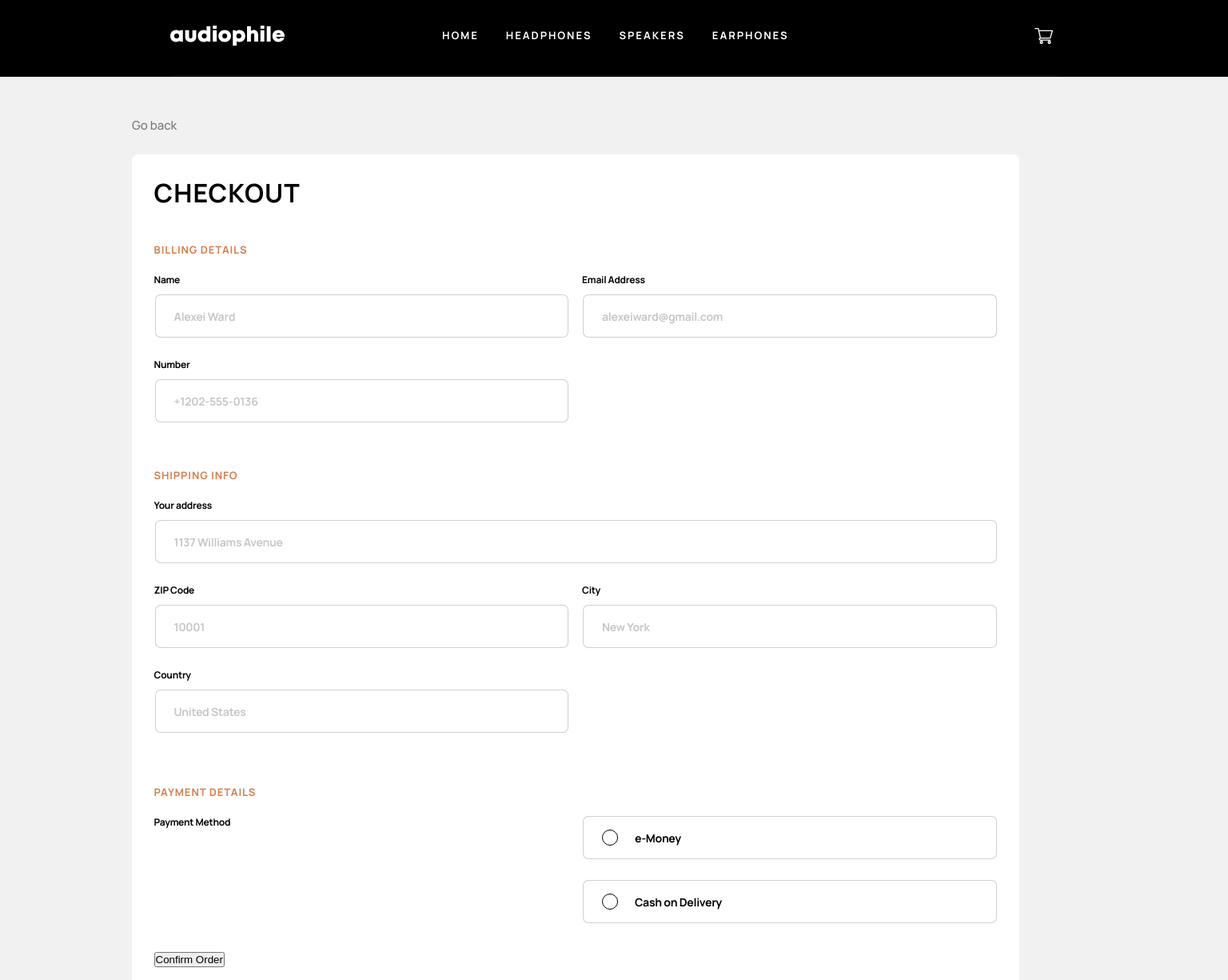
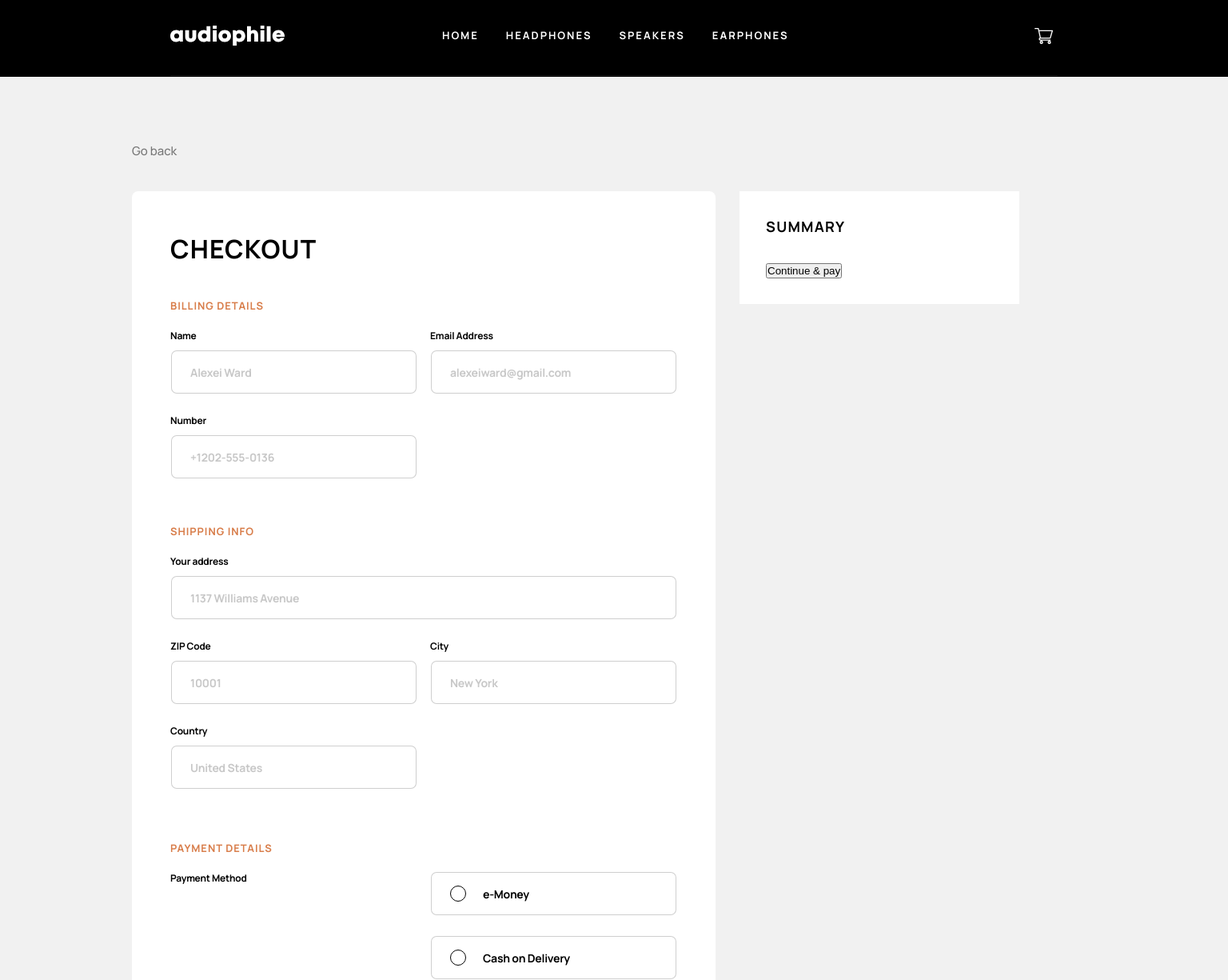
Before and after one commit to HeadYZ/Audiophile, a React (Vite) app: page /checkout in a window 1536 px wide. Shown: the top 1225 px of the page at 80% size. Built offline with nearby package versions, Linux system fonts and the light colour scheme.

Commit message:
stylig checkout summer

```diff
--- a/src/components/Checkout/CheckoutSummary.jsx
+++ b/src/components/Checkout/CheckoutSummary.jsx
@@ -1,11 +1,15 @@
 import classes from './CheckoutSummary.module.scss'
+import CheckoutSummaryItem from './CheckoutSummaryItem'
 
 export default function CheckoutSummary() {
 	return (
 		<div className={classes.checkout__summary}>
-
+			<h2 className={classes['checkout__summary-h2']}>Summary</h2>
+			<ul>
+				<CheckoutSummaryItem />
+			</ul>
 			<button type='submit' className={classes.checkout__submit}>
-				Confirm Order
+				Continue & pay
 			</button>
 		</div>
 	)
--- a/src/components/Checkout/CheckoutSummary.module.scss
+++ b/src/components/Checkout/CheckoutSummary.module.scss
@@ -0,0 +1,30 @@
+@use '../../scss/colors.scss' as *;
+@use '../../scss//UI.scss' as *;
+
+.checkout {
+	&__summary {
+		position: absolute;
+
+		width: 100%;
+		background-color: $white;
+
+		&-h2 {
+			font-size: 1.8rem;
+			letter-spacing: 0.129rem;
+			font-weight: bold;
+			text-transform: uppercase;
+			margin-bottom: 3.1rem;
+		}
+	}
+}
+
+@media (min-width: 1440px) {
+	.checkout {
+		&__summary {
+			top: 0;
+			right: -38rem;
+			width: 35rem;
+			padding: 3.2rem 3.3rem;
+		}
+	}
+}
--- /dev/null
+++ b/src/components/Checkout/CheckoutSummaryItem.jsx
@@ -0,0 +1,28 @@
+import { useContext } from 'react'
+import classes from './CheckoutSummaryItem.module.scss'
+import CartContext from '../../store/cart-context'
+import { formattedPrice } from '../../util/numberFormatter'
+
+export default function CheckoutSummaryItem() {
+	const { products } = useContext(CartContext)
+	console.log(products)
+	return (
+		<>
+			{products.map((product, index) => {
+				return (
+					<li key={index} className={classes['checkout__list-item']}>
+						<div className={classes['checkout__list-box-img']}>
+							<img src={product.cartIcon} alt='' />
+						</div>
+						<div className={classes['checkout__list-info']}>
+							<span className={classes['checkout__list-title']} title={product.title}>
+								{product.title}
+							</span>
+							<span className={classes['checkout__list-price']}>$ {formattedPrice(product.price)}</span>
+						</div>
+					</li>
+				)
+			})}
+		</>
+	)
+}
--- /dev/null
+++ b/src/components/Checkout/CheckoutSummaryItem.module.scss
@@ -0,0 +1,18 @@
+.checkout {
+	&__list {
+		&-item {
+			display: flex;
+			align-items: center;
+			gap: 1.6rem;
+		}
+		&-box-img {
+			width: 6.4rem;
+			height: 6.4rem;
+			border-radius: 0.8rem;
+			overflow: hidden;
+			img {
+				width: 100%;
+			}
+		}
+	}
+}
--- a/src/pages/Checkout.module.scss
+++ b/src/pages/Checkout.module.scss
@@ -5,6 +5,7 @@
 	@include section-mobile;
 	background-color: $gray;
 	&__wrapper {
+		position: relative;
 		padding: 2.4rem;
 		background-color: $white;
 		border-radius: 0.8rem;
@@ -182,69 +183,13 @@
 	.checkout {
 		@include section-desktop;
 		&__wrapper {
-			padding: 3rem 2.75rem;
-		}
-		&__return-btn {
-			margin-top: 4.8rem;
-			margin-bottom: 2.4rem;
+			max-width: 73rem;
+			padding: 5.4rem 4.8rem;
 		}
 
-		&__h1 {
-			font-size: 3.2rem;
-			letter-spacing: 0.114rem;
-			line-height: 3.6rem;
-		}
-		&__h2 {
-			margin-top: 4.1rem;
-
-			&--second {
-				margin-top: 5.3rem;
-			}
-			&--third {
-				margin-top: 6.1rem;
-			}
-		}
-		&__box {
-			display: grid;
-			&--first {
-				grid-template-columns: 1fr 1fr;
-				gap: 2.4rem 1.6rem;
-			}
-			&--second {
-				grid-template-columns: 1fr 1fr;
-				gap: 2.4rem 1.6rem;
-				& div:first-of-type {
-					grid-column: 1/3;
-				}
-			}
-		}
-		&__fieldset {
-			display: grid;
-			grid-template-columns: 1fr 1fr;
-			gap: 2.4rem 1.6rem;
-
-			&-legend {
-				margin: 0;
-				grid-column: 1/2;
-			}
-			& label:first-of-type {
-				grid-column: 2/3;
-			}
-			&-input {
-				&--second {
-					grid-column: 2/3;
-				}
-			}
-		}
-		&__box-emoney {
-			display: flex;
-			gap: 1.6rem;
-			div:nth-of-type(2) {
-				margin: 0;
-			}
-			div {
-				width: 100%;
-			}
+		&__return-btn {
+			margin-top: 8rem;
+			margin-bottom: 3.8rem;
 		}
 	}
 }
```
